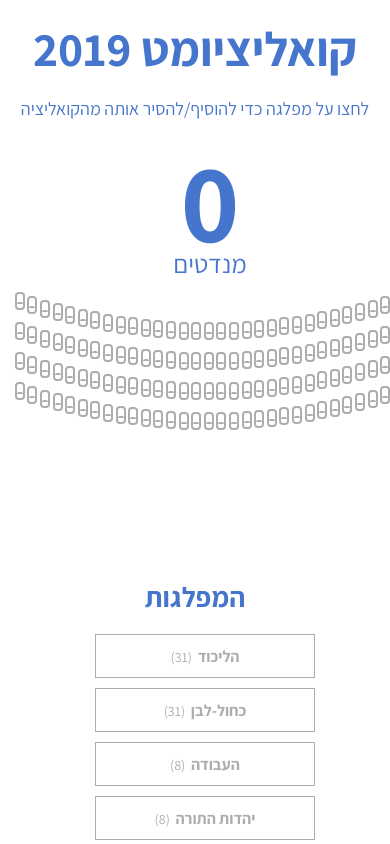
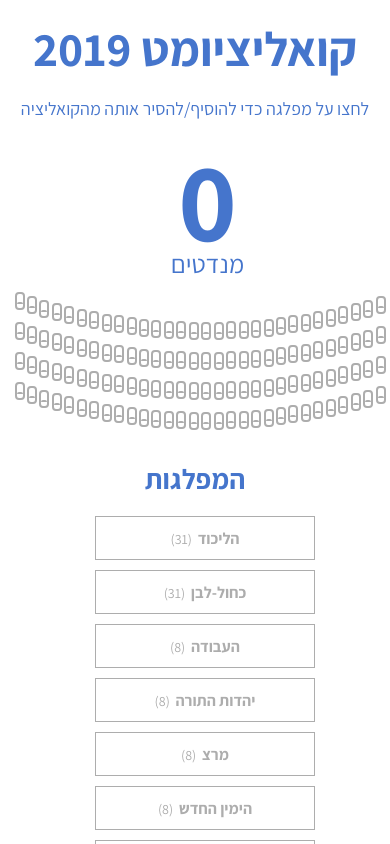
Before and after one commit to udidol/coalition-game, a React (Create React App) app: page / in a window 390 px wide. Shown: the top 844 px of the page. Built offline with nearby package versions, Linux system fonts and the light colour scheme.

Commit message:
more cosmetics, responsiveness

```diff
--- a/src/App.css
+++ b/src/App.css
@@ -172,6 +172,7 @@ body, div, a, p, span, button, button span {
   background-color: #fff;
   border: 1px solid var(--main-color);
   border-radius: 5px;
+  margin-bottom: 30px;
 }
 
 .darkblue {
@@ -204,22 +205,25 @@ body, div, a, p, span, button, button span {
   animation: fadein 2s;
 }
 
-@media only screen and (max-width: 768px) {
-  .coalitionMandates {
-    margin-top: 3% !important;
-  }
-
-  .coalitionContainer {
-    height: 460px;
-  }
+.hamiflagot {
+  display: none;
 }
 
-
-@media only screen and (max-width: 520px) {
+@media only screen and (max-width: 768px) {
   .hamiflagot {
     display: block;
   }
 
+  .coalitionContainer, .parties {
+    height: initial;
+  }
+
+  .coalitionMandates {
+    margin-top: 3% !important;
+  }
+}
+
+@media only screen and (max-width: 520px) {
   .seat {
     width: 6px;
   }
@@ -229,12 +233,10 @@ body, div, a, p, span, button, button span {
   }
 
   .coalitionContainer {
-    width: 420px;
-    height: 440px;
+    width: 415px;
   }
 
   .parties {
     width: 200px;
-    height: 440px;
   }
 }
--- a/src/App.js
+++ b/src/App.js
@@ -77,7 +77,7 @@ class App extends Component {
           </div>
 
           <div className="parties">
-            <div className="center" style={{fontSize: '28px', marginBottom: '20px', fontWeight: 'bold'}}>המפלגות</div>
+            <div className="center hamiflagot" style={{fontSize: '28px', marginBottom: '20px', fontWeight: 'bold'}}>המפלגות</div>
             <Party partyName={parties.likud.name} partyNameHebrew={parties.likud.hebrewName} mandates={parties.likud.numOfMandates} color={parties.likud.color} isClicked={parties.likud.clicked} onClicked={this.onButtonClicked} />
             <Party partyName={parties.kacholLavan.name} partyNameHebrew={parties.kacholLavan.hebrewName} mandates={parties.kacholLavan.numOfMandates} color={parties.kacholLavan.color} isClicked={parties.kacholLavan.clicked} onClicked={this.onButtonClicked} />
             <Party partyName={parties.haAvoda.name} partyNameHebrew={parties.haAvoda.hebrewName} mandates={parties.haAvoda.numOfMandates} color={parties.haAvoda.color} isClicked={parties.haAvoda.clicked} onClicked={this.onButtonClicked} />
```
